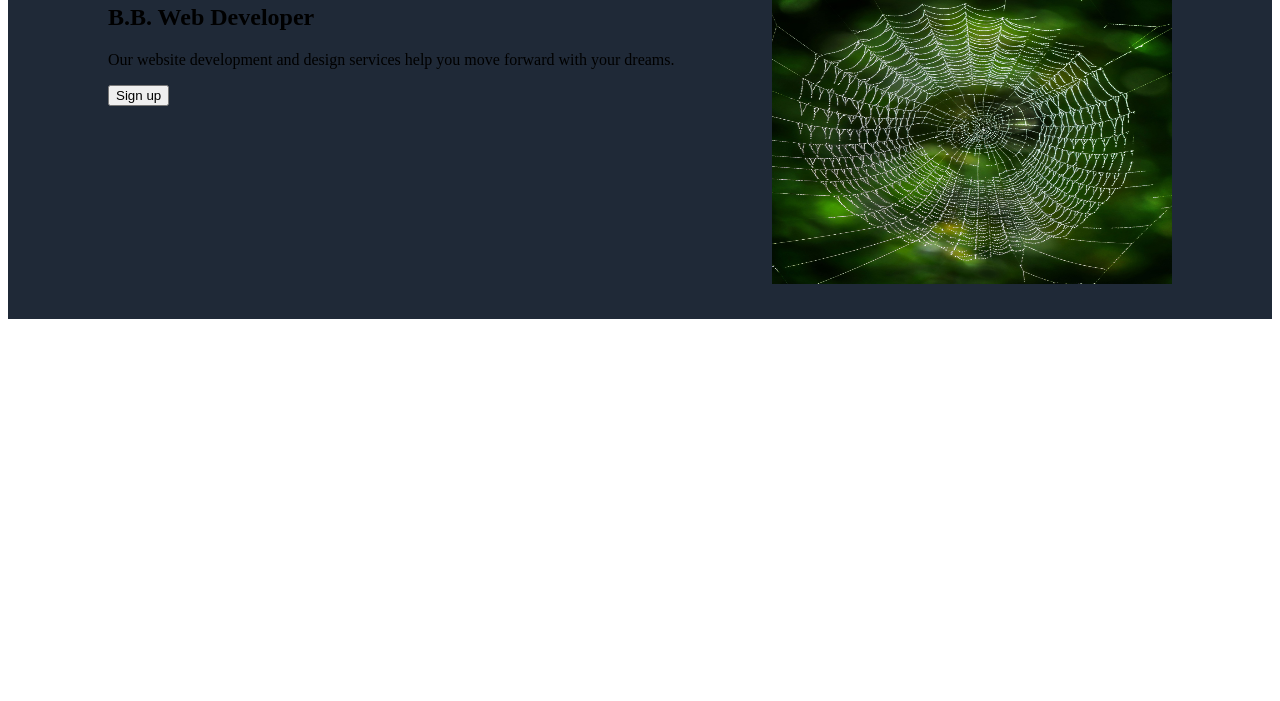
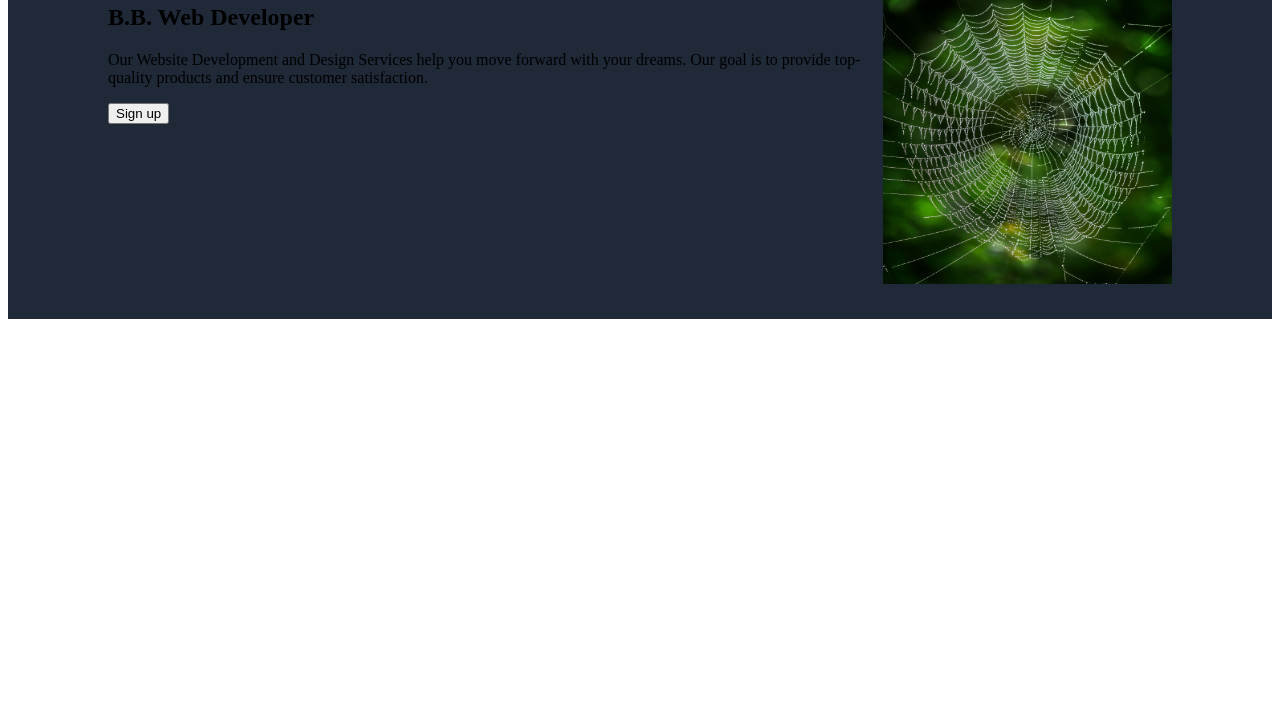
Before and after one commit to pbain63/Project_landing_page, a plain HTML site: page index.html in a window 1280 px wide. Shown: the part 99-800 px from the top of the page. Drawn offline with Linux system fonts and the light colour scheme.

Commit message:
Add pargraph in index.html

```diff
--- a/index.html
+++ b/index.html
@@ -26,8 +26,8 @@
           <div class="left">
             <h2>B.B. Web Developer</h2>
             <p>
-              Our website development and design services help you move forward
-              with your dreams.
+              Our Website Development and Design Services help you move forward
+              with your dreams. Our goal is to provide top-quality products and ensure customer satisfaction.
             </p>
             <button>Sign up</button>
           </div>
```
